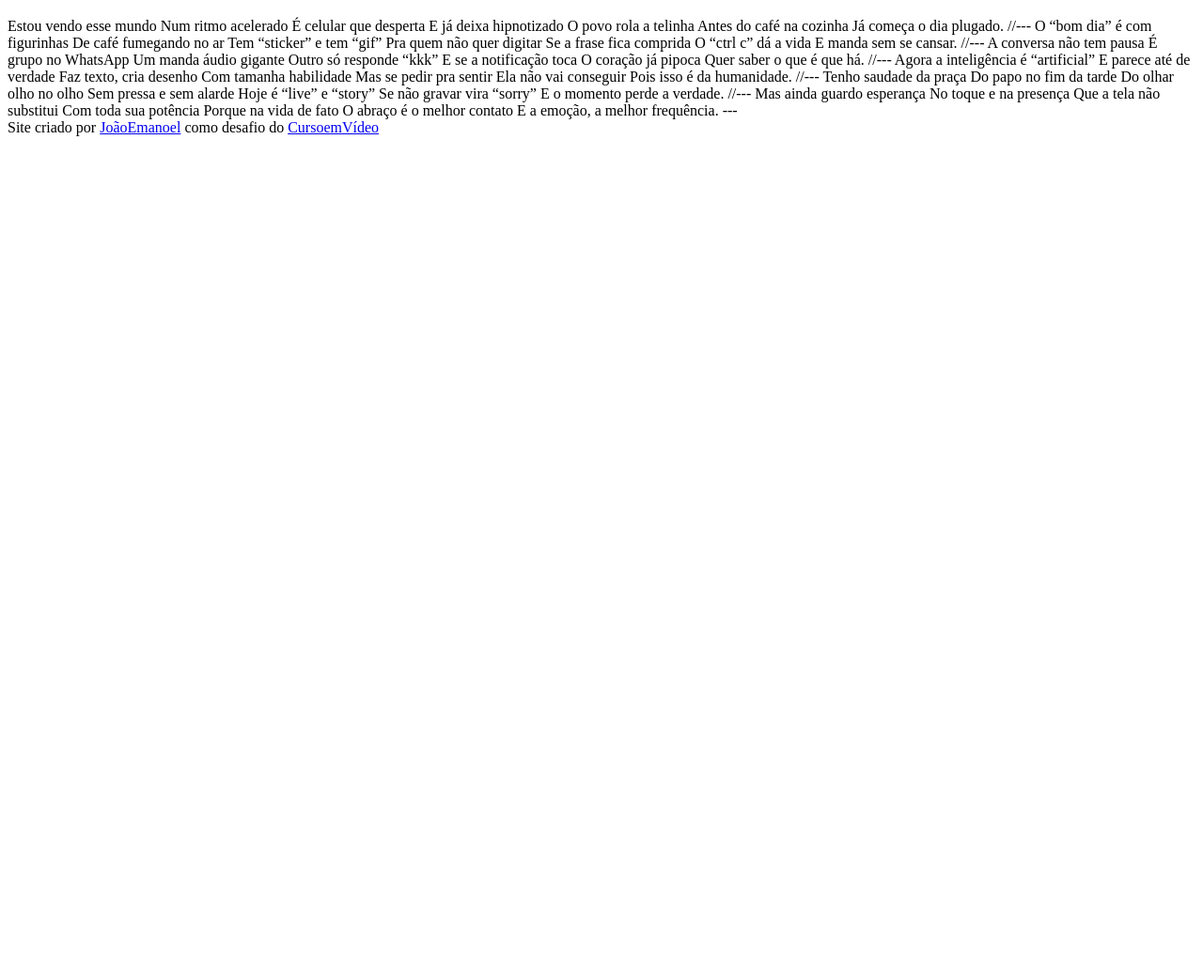
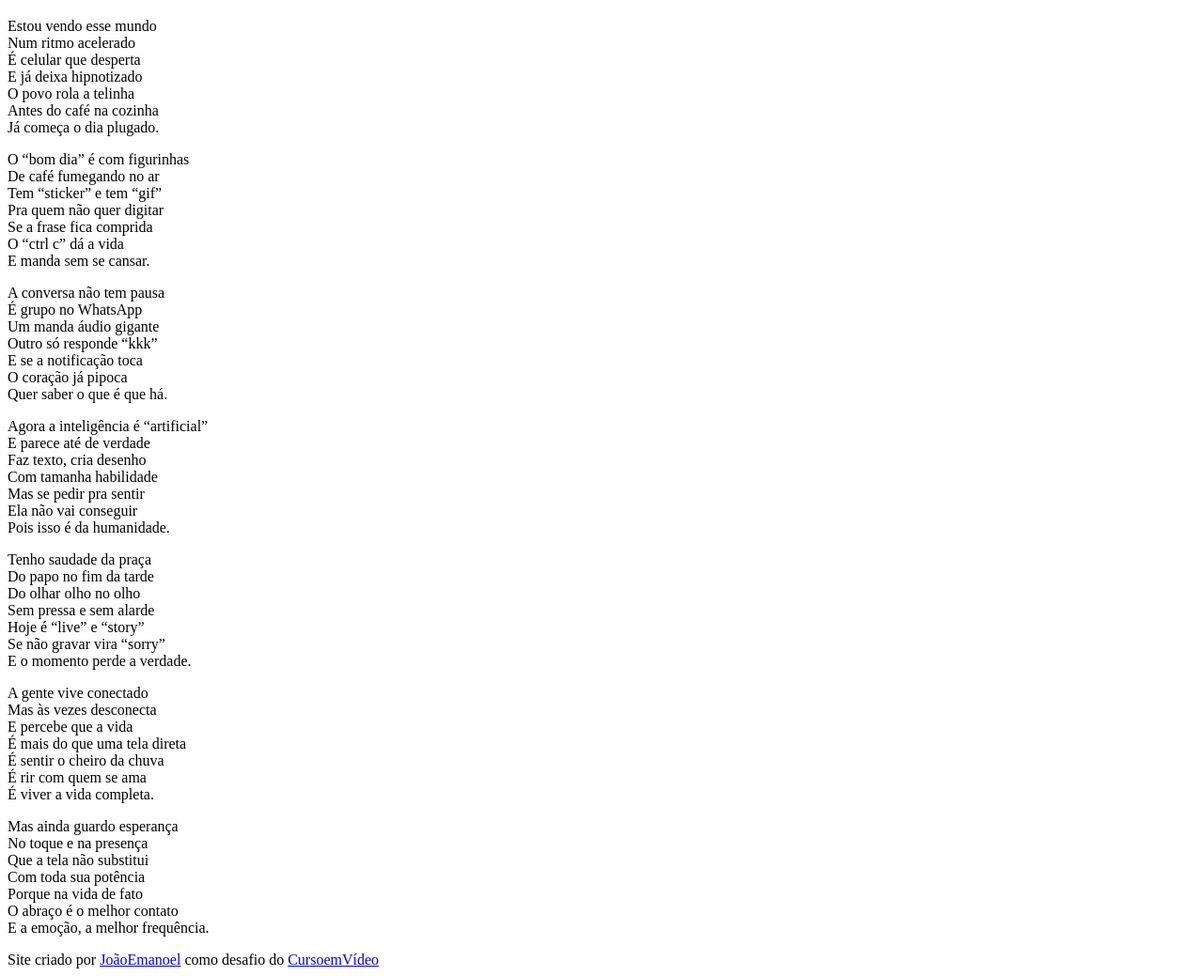
Before and after one commit to emanoelbytes/Vida-conectada, a plain HTML site: page index.html in a window 1280 px wide. Shown: the part 61-1100 px from the top of the page at 94% size. Before the commit the page ends 800 px from the top, so only its background shows below. Drawn offline with Linux system fonts and the light colour scheme.

Commit message:
Atualizaçao-0.5

```diff
--- /dev/null
+++ b/estilo/style.css
@@ -0,0 +1 @@
+@charset "UTF-8"; /* CSS Document */
--- a/index.html
+++ b/index.html
@@ -1,80 +1,112 @@
 <!DOCTYPE html>
 <html lang="en">
+
 <head>
     <meta charset="UTF-8">
     <meta name="viewport" content="width=
     , initial-scale=1.0">
     <title>Cordel da Vida Conectada</title>
+    <link rel="stylesheet" href="estilo/style.css">
 </head>
+
 <body>
 
 
-<header>
-    <h1>Cordel da Vida Conectada</h1>
-</header>
+    <header>
+        <h1>Cordel da Vida Conectada</h1>
+    </header>
+
+    <section>
+        <p>
+            Estou vendo esse mundo<br>
+            Num ritmo acelerado<br>
+            É celular que desperta<br>
+            E já deixa hipnotizado<br>
+            O povo rola a telinha<br>
+            Antes do café na cozinha<br>
+            Já começa o dia plugado.<br>
+        </p>
+    </section>
 
 
-        Estou vendo esse mundo
-        Num ritmo acelerado
-        É celular que desperta
-        E já deixa hipnotizado
-        O povo rola a telinha
-        Antes do café na cozinha
-        Já começa o dia plugado.
 
-        //---
+    <section>
+        <p>
+            O “bom dia” é com figurinhas<br>
+            De café fumegando no ar<br>
+            Tem “sticker” e tem “gif”<br>
+            Pra quem não quer digitar<br>
+            Se a frase fica comprida<br>
+            O “ctrl c” dá a vida<br>
+            E manda sem se cansar.<br>
+        </p>
+    </section>
 
-        O “bom dia” é com figurinhas
-        De café fumegando no ar
-        Tem “sticker” e tem “gif”
-        Pra quem não quer digitar
-        Se a frase fica comprida
-        O “ctrl c” dá a vida
-        E manda sem se cansar.
 
-        //---
+    <section>
+        <p>
+            A conversa não tem pausa<br>
+            É grupo no WhatsApp<br>
+            Um manda áudio gigante<br>
+            Outro só responde “kkk”<br>
+            E se a notificação toca<br>
+            O coração já pipoca<br>
+            Quer saber o que é que há.<br>
+        </p>
+    </section>
 
-        A conversa não tem pausa
-        É grupo no WhatsApp
-        Um manda áudio gigante
-        Outro só responde “kkk”
-        E se a notificação toca
-        O coração já pipoca
-        Quer saber o que é que há.
 
-        //---
+    <section>
+        <p>
+            Agora a inteligência é “artificial”<br>
+            E parece até de verdade<br>
+            Faz texto, cria desenho<br>
+            Com tamanha habilidade<br>
+            Mas se pedir pra sentir<br>
+            Ela não vai conseguir<br>
+            Pois isso é da humanidade.<br>
+        </p>
+    </section>
 
-        Agora a inteligência é “artificial”
-        E parece até de verdade
-        Faz texto, cria desenho
-        Com tamanha habilidade
-        Mas se pedir pra sentir
-        Ela não vai conseguir
-        Pois isso é da humanidade.
 
-        //---
+    <section>
+        <p>
+            Tenho saudade da praça<br>
+            Do papo no fim da tarde<br>
+            Do olhar olho no olho<br>
+            Sem pressa e sem alarde<br>
+            Hoje é “live” e “story”<br>
+            Se não gravar vira “sorry”<br>
+            E o momento perde a verdade.<br>
+        </p>
+    </section>
 
-        Tenho saudade da praça
-        Do papo no fim da tarde
-        Do olhar olho no olho
-        Sem pressa e sem alarde
-        Hoje é “live” e “story”
-        Se não gravar vira “sorry”
-        E o momento perde a verdade.
+    <section>
+        <p>
+            A gente vive conectado<br>
+            Mas às vezes desconecta<br>
+            E percebe que a vida<br>
+            É mais do que uma tela direta<br>
+            É sentir o cheiro da chuva<br>
+            É rir com quem se ama<br>
+            É viver a vida completa.<br>
+        </p>
+        <p>
+            Mas ainda guardo esperança<br>
+            No toque e na presença<br>
+            Que a tela não substitui<br>
+            Com toda sua potência<br>
+            Porque na vida de fato<br>
+            O abraço é o melhor contato<br>
+            E a emoção, a melhor frequência.
+        </p>
+    </section>
 
-        //---
 
-        Mas ainda guardo esperança
-        No toque e na presença
-        Que a tela não substitui
-        Com toda sua potência
-        Porque na vida de fato
-        O abraço é o melhor contato
-        E a emoção, a melhor frequência.
-
-        ---
-    <footer>Site criado por <a href="https://github.com/emanoelbytes" target="_blank">JoãoEmanoel</a> como desafio do <a href="https://www.cursoemvideo.com/">CursoemVídeo</a></footer>
+    <footer>Site criado por <a href="https://github.com/emanoelbytes" target="_blank">JoãoEmanoel</a> como desafio do <a
+            href="https://www.cursoemvideo.com/">CursoemVídeo</a></footer>
 
 
 </body>
+
 </html>
```
